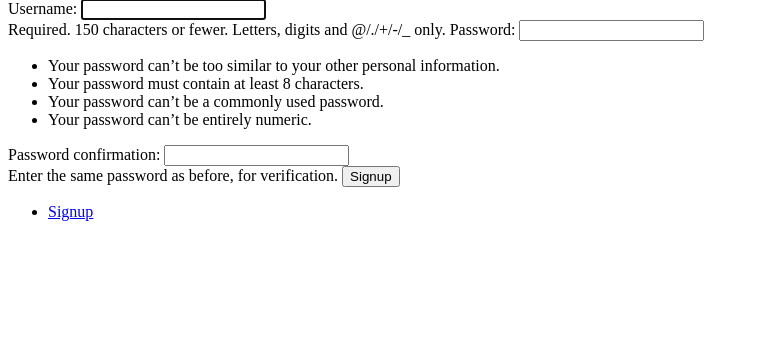
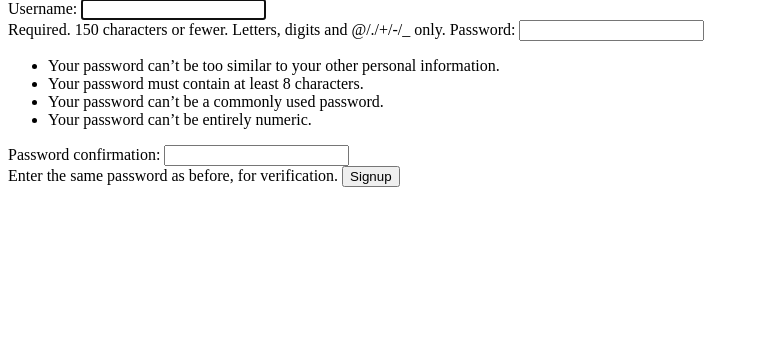
Before and after one commit to mhamzabaig/OrderMe, a Django app: page /res_accounts/Signup in a window 1280 px wide. Shown: the part 67-424 px from the top of the page, without its empty margins (0-759 px from the left). Run offline with Django 4.2, Linux system fonts and the light colour scheme.

```diff
--- a/res_accounts/templates/res_accounts/signupform.html
+++ b/res_accounts/templates/res_accounts/signupform.html
@@ -5,8 +5,4 @@
 
     <input type="submit" value="Signup">
 
-</form><ul>
-        <li>
-            <a href="{% url 'res_accounts:ResSignUp' %}">Signup</a>
-        </li>
-    </ul>
+</form>
--- a/restraunts/templates/restraunts/baselayout.html
+++ b/restraunts/templates/restraunts/baselayout.html
@@ -10,6 +10,5 @@
             <a href="{% url 'res_accounts:ResLogOut' %}">Logout</a>
         </li>
     </ul>
-    <ul>
 </body>
 </html>
--- a/restraunts/views.py
+++ b/restraunts/views.py
@@ -1,6 +1,7 @@
 from django.shortcuts import render
+from django.contrib.auth.decorators import login_required
 # Create your views here.
 
-
+@login_required(login_url="res_accounts/login/")
 def restraunt_intro(request):
     return render(request,'restraunts/baselayout.html')
```
Also changed, not shown: db.sqlite3.
